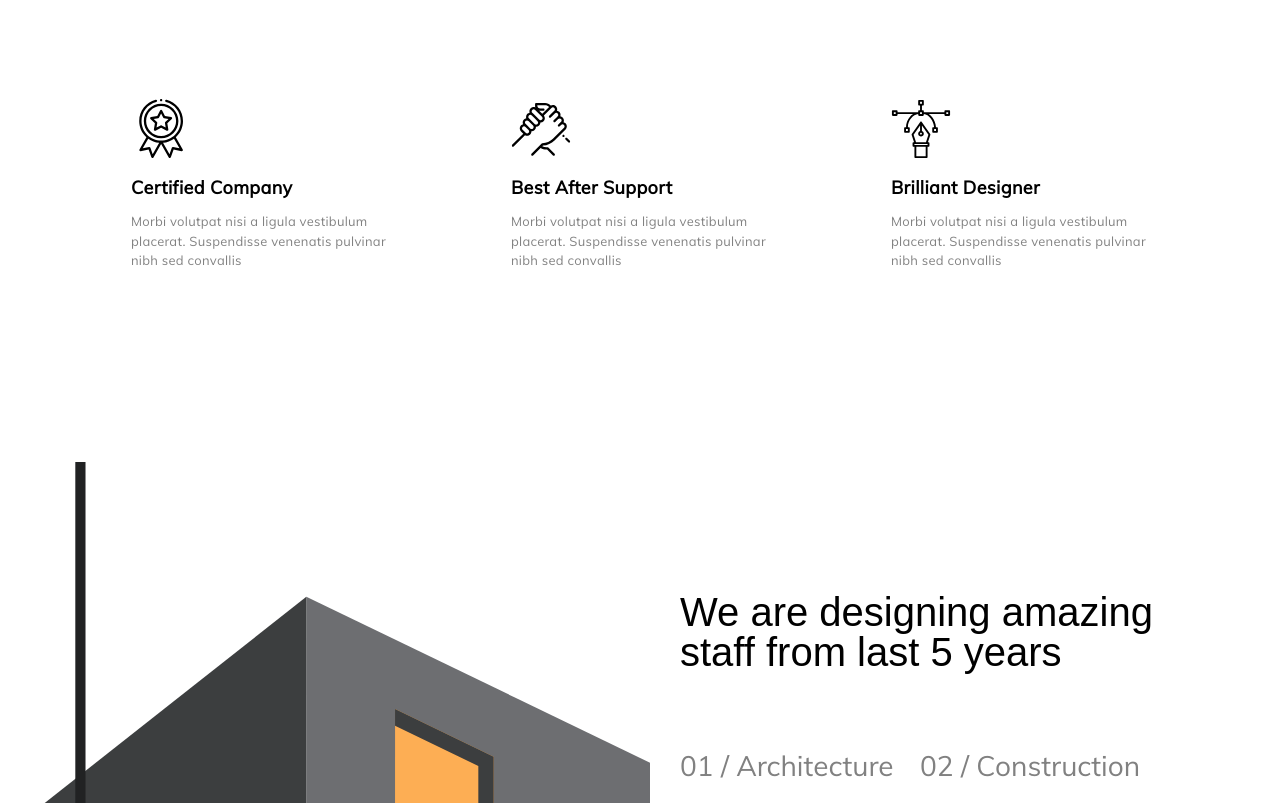
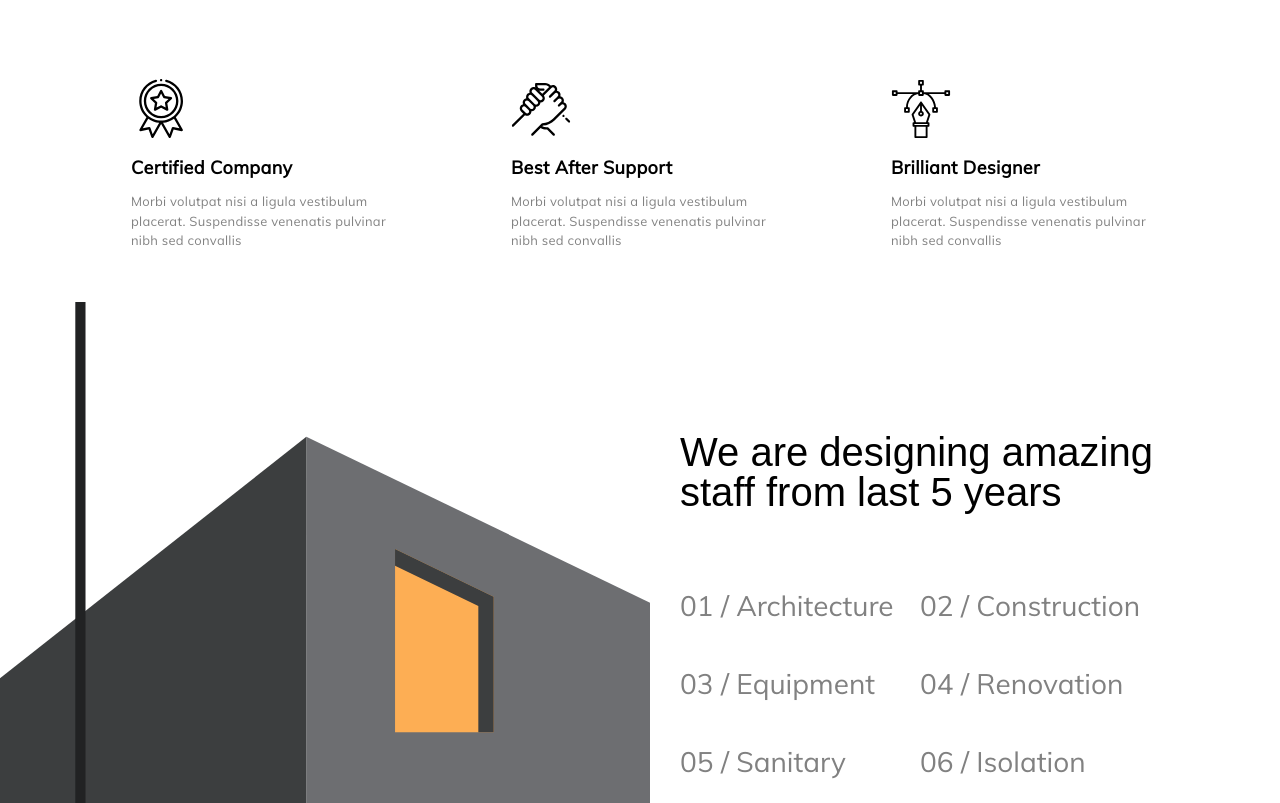
Before and after one commit to Urfeen/arkimon, a plain HTML site: page index.html in a window 1280 px wide. Shown: the part 1082-1885 px from the top of the page. Drawn offline with Linux system fonts and the light colour scheme.

Commit message:
changes in margins

```diff
--- a/scss/blocks/_feature.scss
+++ b/scss/blocks/_feature.scss
@@ -1,5 +1,5 @@
 .feature {
-  margin: 180px 0;
+  margin: 160px 0 40px;
   &__body {
     display: flex;
     flex-wrap: wrap;
```
Also changed, not shown: css/index.css, 1 other file.
